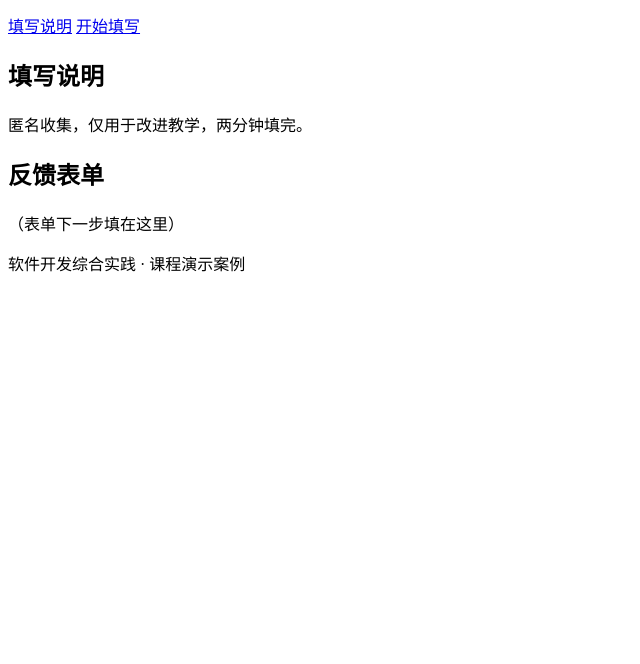
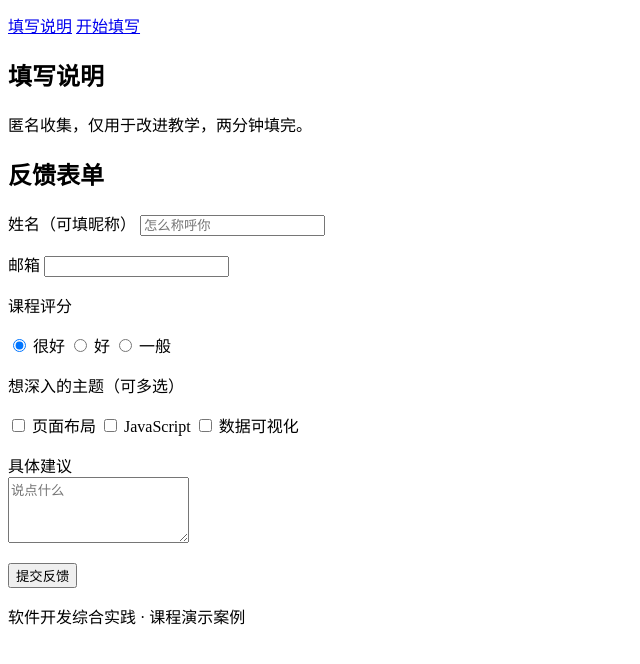
Before and after one commit to XiYuhang-alex/test-two, a plain HTML site: page feedback-form/index.html in a window 1280 px wide. Shown: the part 116-780 px from the top of the page, without its empty margins (0-640 px from the left). Drawn offline with Linux system fonts and the light colour scheme.

Commit message:
添加反馈表单控件并关联lable
Added a feedback form with input fields for name, email, score, topics of interest, and suggestions.

```diff
--- a/feedback-form/index.html
+++ b/feedback-form/index.html
@@ -21,7 +21,36 @@
     </section>
     <section id="form">
       <h2>反馈表单</h2>
-      <p>（表单下一步填在这里）</p>
+     <form action="#" method="get">
+  <p>
+    <label for="name">姓名（可填昵称）</label>
+    <input type="text" id="name" name="name" placeholder="怎么称呼你" required>
+  </p>
+  <p>
+    <label for="mail">邮箱</label>
+    <input type="email" id="mail" name="mail" required>
+  </p>
+  <p>课程评分</p>
+  <p>
+    <label><input type="radio" name="score" value="5" checked> 很好</label>
+    <label><input type="radio" name="score" value="4"> 好</label>
+    <label><input type="radio" name="score" value="3"> 一般</label>
+  </p>
+  <p>想深入的主题（可多选）</p>
+  <p>
+    <label><input type="checkbox" name="topic" value="layout"> 页面布局</label>
+    <label><input type="checkbox" name="topic" value="js"> JavaScript</label>
+    <label><input type="checkbox" name="topic" value="chart"> 数据可视化</label>
+  </p>
+  <p>
+    <label for="advice">具体建议</label><br>
+    <textarea id="advice" name="advice" rows="4" maxlength="200" placeholder="说点什么"></textarea>
+  </p>
+  <p>
+    <button type="submit">提交反馈</button>
+  </p>
+</form>
+
     </section>
   </main>
   <footer>
```
